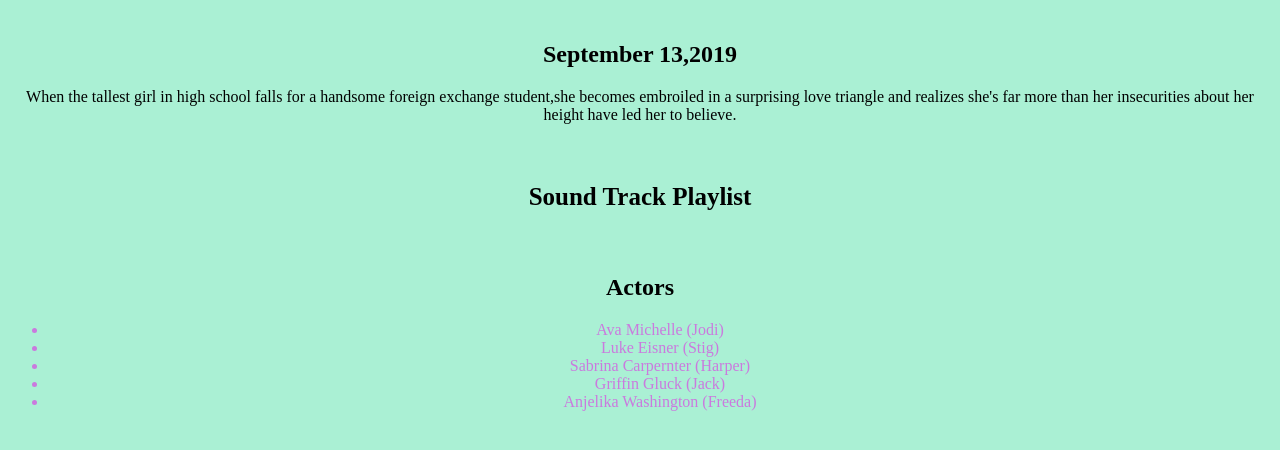
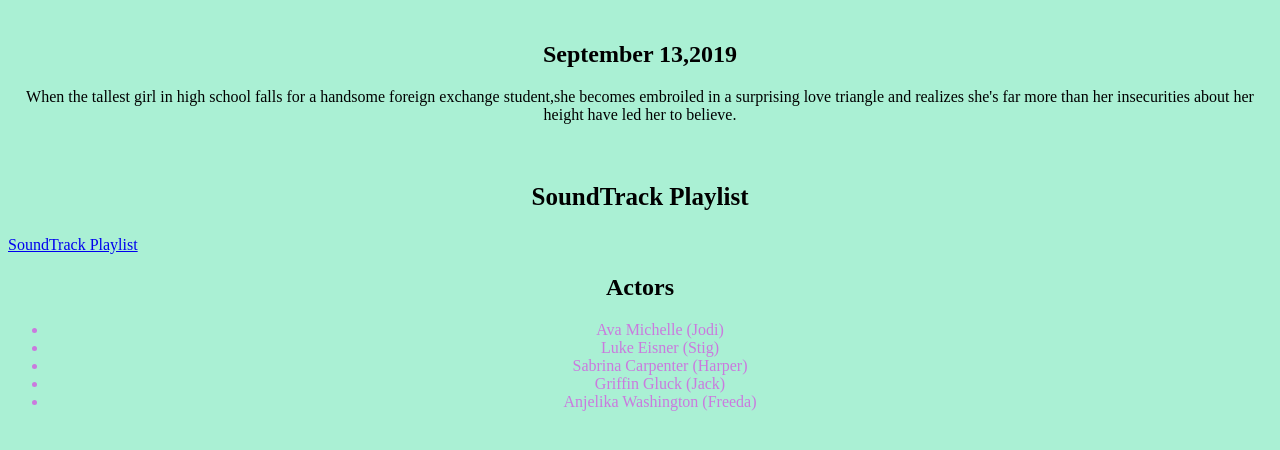
Before and after one commit to rosymejiasanchez122/movie-project.io, a plain HTML site: page index.html in a window 1280 px wide. Shown: the part 110-560 px from the top of the page. Drawn offline with Linux system fonts and the light colour scheme.

Commit message:
Add files via upload

```diff
--- a/index.html
+++ b/index.html
@@ -23,28 +23,39 @@
       }
       li {
         text-align: center;
-        color:#ca7ade;
+        color: #ca7ade;
       }
+
     </style>
 <br>
+
 <h1>Tall Girl</h1>
+
 <br>
+
 <h2>September 13,2019</h2>
 <p>When the tallest girl in high school falls for a handsome foreign exchange student,she becomes embroiled in a surprising love triangle and realizes she's far more than her insecurities about her height have led her to believe.</p>
 <br>
-<h3>Sound Track Playlist</h3>
-   <a href="https://open.spotify.com/playlist/0IMq9WKrTyopO3c9qEQbrm"></a>
+
+<h3>SoundTrack Playlist</h3>
+  <a href="https://open.spotify.com/playlist/0IMq9WKrTyopO3c9qEQbrm">SoundTrack Playlist</a>
+
 <br>
+
 <h2>Actors</h2>
 <ul>
   <li>Ava Michelle (Jodi)</li>
   <li>Luke Eisner (Stig)</li>
-  <li>Sabrina Carpernter (Harper)</li>
+  <li>Sabrina Carpenter (Harper)</li>
   <li>Griffin Gluck (Jack)</li>
   <li>Anjelika Washington (Freeda)</li>
 </ul>
+<br>
 <img src="movie-project/img/tall-girl.jpg" alt="">
+<br>
 <img src="movie-project/img/tall.girl.jpg" alt="">
+<br>
 <body style="background-color: rgb(170,240,212)"
-</body>
+
+  </body>
 </html>
```
